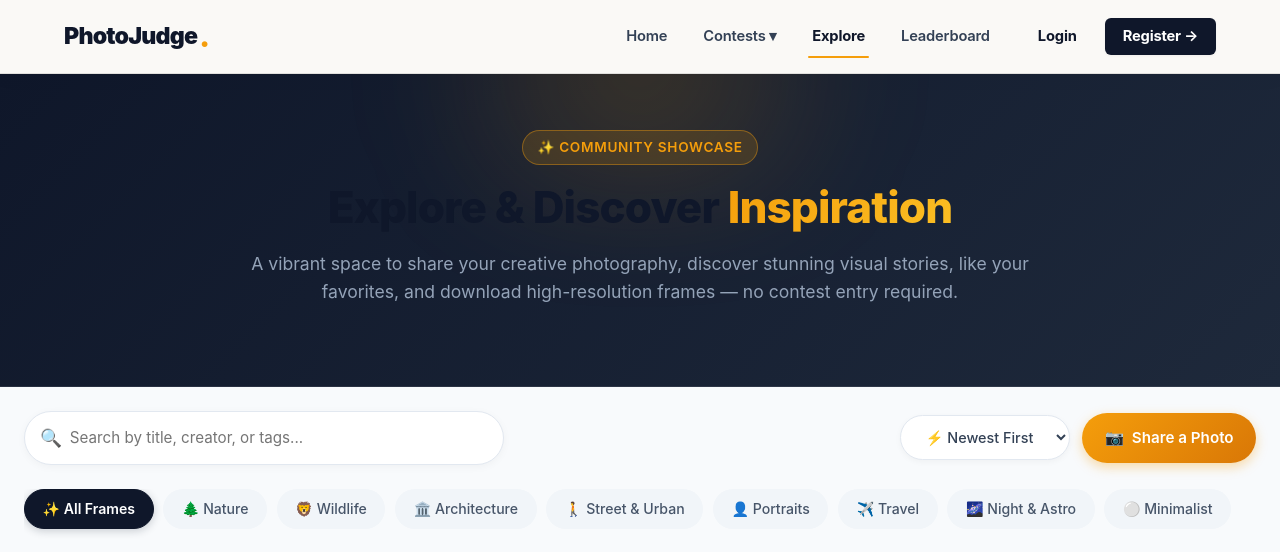
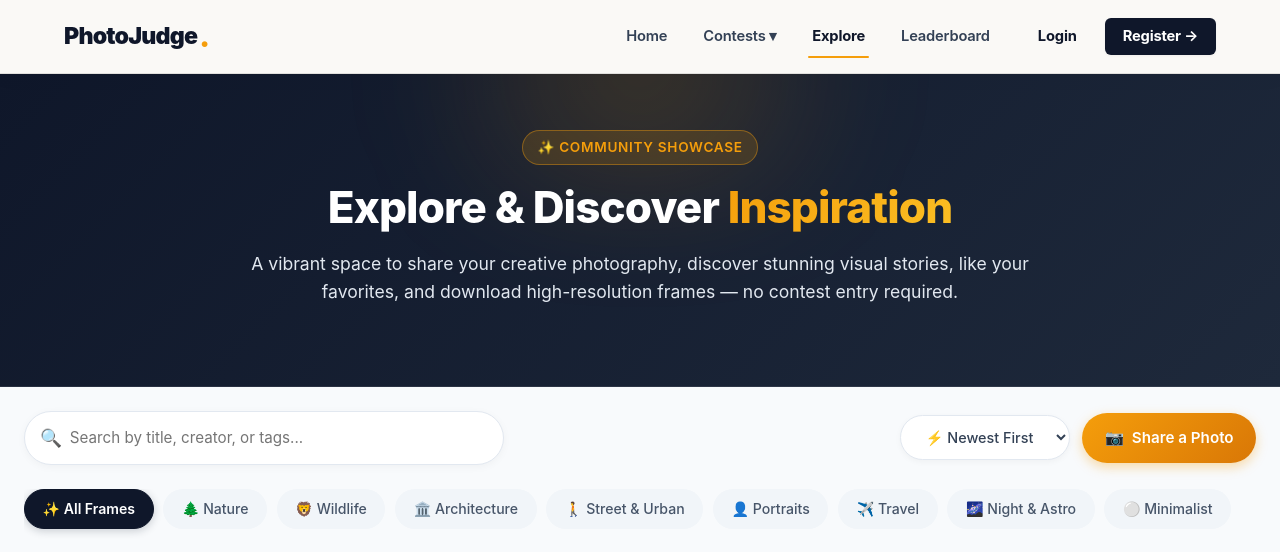
Before and after one commit to komalpreetkaur3048/photo-contest-judging, a plain HTML site: page Frontend/pages/explore.html in a window 1280 px wide. Shown: the top 552 px of the page. Drawn offline with Linux system fonts and the light colour scheme.

Commit message:
fix(explore): ensure bright white text visibility for explore and discover title

```diff
--- a/Frontend/css/explore.css
+++ b/Frontend/css/explore.css
@@ -53,6 +53,7 @@
 }
 
 .explore-title {
+    color: #ffffff !important;
     font-size: 2.75rem;
     font-weight: 800;
     line-height: 1.2;
@@ -68,7 +69,7 @@
 
 .explore-subtitle {
     font-size: 1.1rem;
-    color: #94a3b8;
+    color: #e2e8f0;
     margin-bottom: 2rem;
     line-height: 1.6;
 }
```
